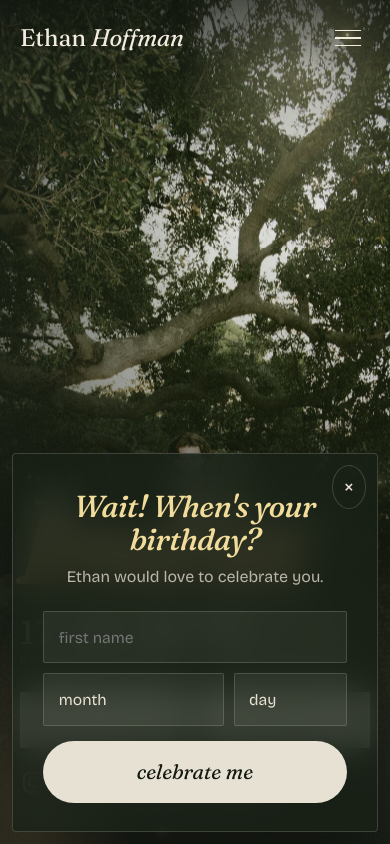
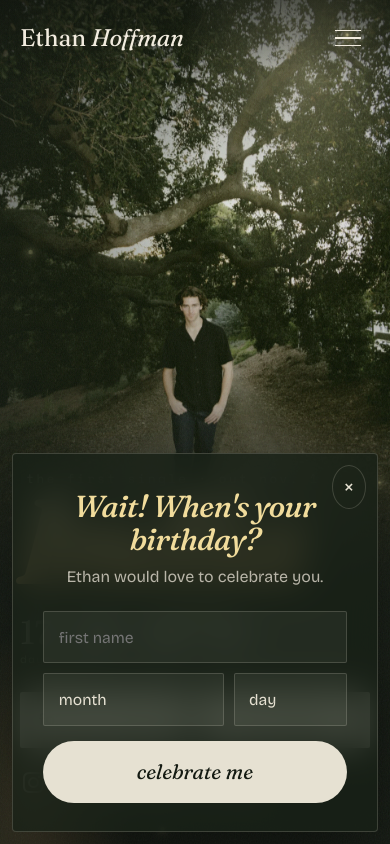
Before and after one commit to sigurvegaris/ethan-hoffman, a Next.js app: page / in a window 390 px wide. Shown: the top 844 px of the page. Built offline with nearby package versions, Linux system fonts and the light colour scheme.

Commit message:
Keep Ethan's face clear of the title on phones
Co-Authored-By: Claude Opus 5.5 (1M context) <noreply@anthropic.com>
Claude-Session: https://claude.ai/code/session_017vpqTQFpmNhVQrm6bLA7q3

```diff
--- a/app/home.css
+++ b/app/home.css
@@ -210,6 +210,9 @@
   .fh-wrap { width: calc(100% - 2.5rem); }
   .hr { min-height: 600px; }
   .hr-lockup { left: 1.25rem; right: 1.25rem; bottom: 6vh; }
+  /* On tall phone screens, end the photo above the title so Ethan's face
+     stays clear of it, and let it fade into the green below. */
+  .hr-photo { top: -4%; bottom: 30%; -webkit-mask-image: linear-gradient(#000 70%, transparent); mask-image: linear-gradient(#000 70%, transparent); }
   .hr-title { font-size: 31vw; margin-bottom: 1.5rem; }
   .hr-row { gap: 1.5rem; }
   .hr-buttons { grid-template-columns: 1fr 1fr; gap: 0.6rem; }
```
